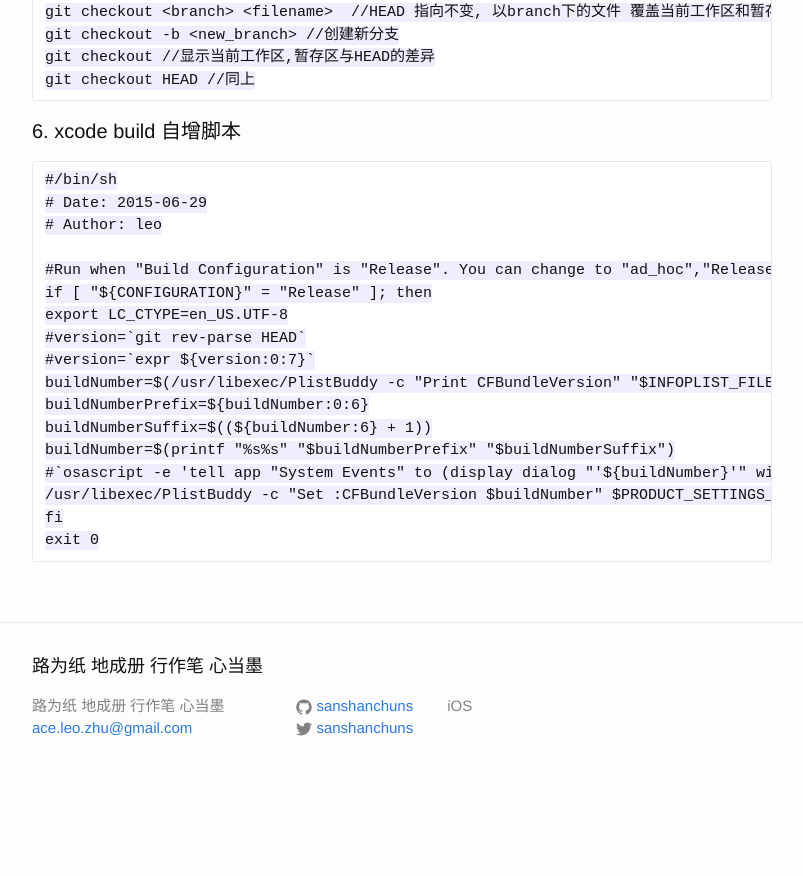
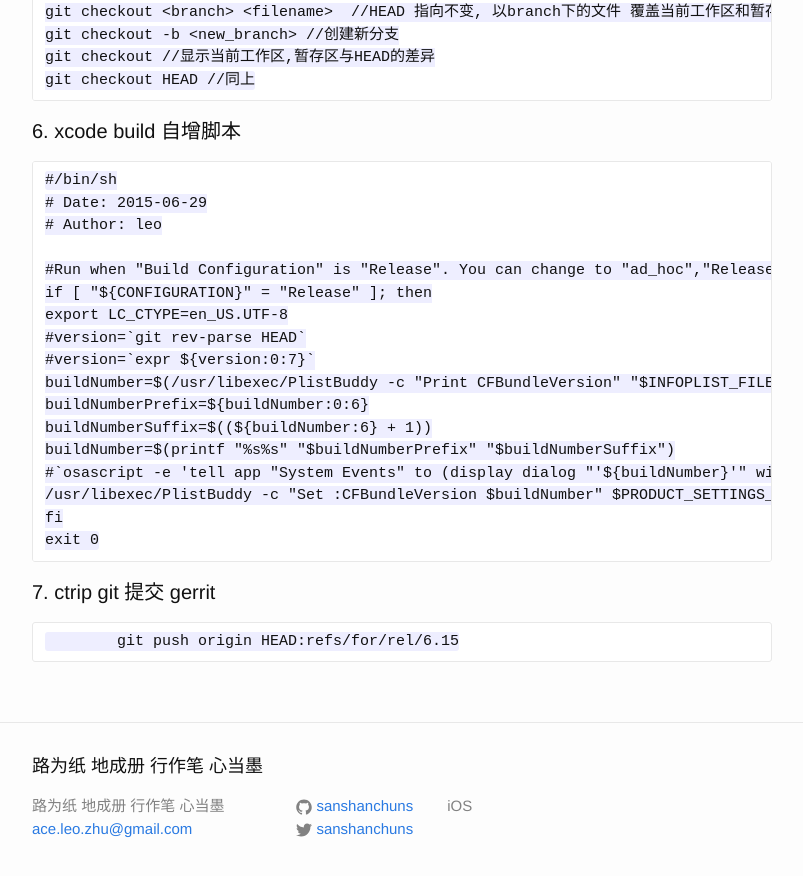
Before and after one commit to sanshanchuns/sanshanchuns.github.io, a Jekyll site: the page built from _posts/2015-06-25-git.markdown, in a window 1280 px wide and 900 px high, scrolled down 3334 px. Shown: the top 876 px of the window, without its empty margins (238-1041 px from the left). Built offline with Jekyll 4.4.1, drawn with Linux system fonts in a browser that asks for light colours; before the commit the page ends 4134 px from its top, so only the background shows below that.

Commit message:
update files

```diff
--- a/_posts/2015-06-25-git.markdown
+++ b/_posts/2015-06-25-git.markdown
@@ -175,7 +175,8 @@ categories: jekyll update
 	fi
 	exit 0
 
-
+#### 7. ctrip git 提交 gerrit
+		git push origin HEAD:refs/for/rel/6.15
 
 
 [jekyll]:      http://jekyllrb.com
```
